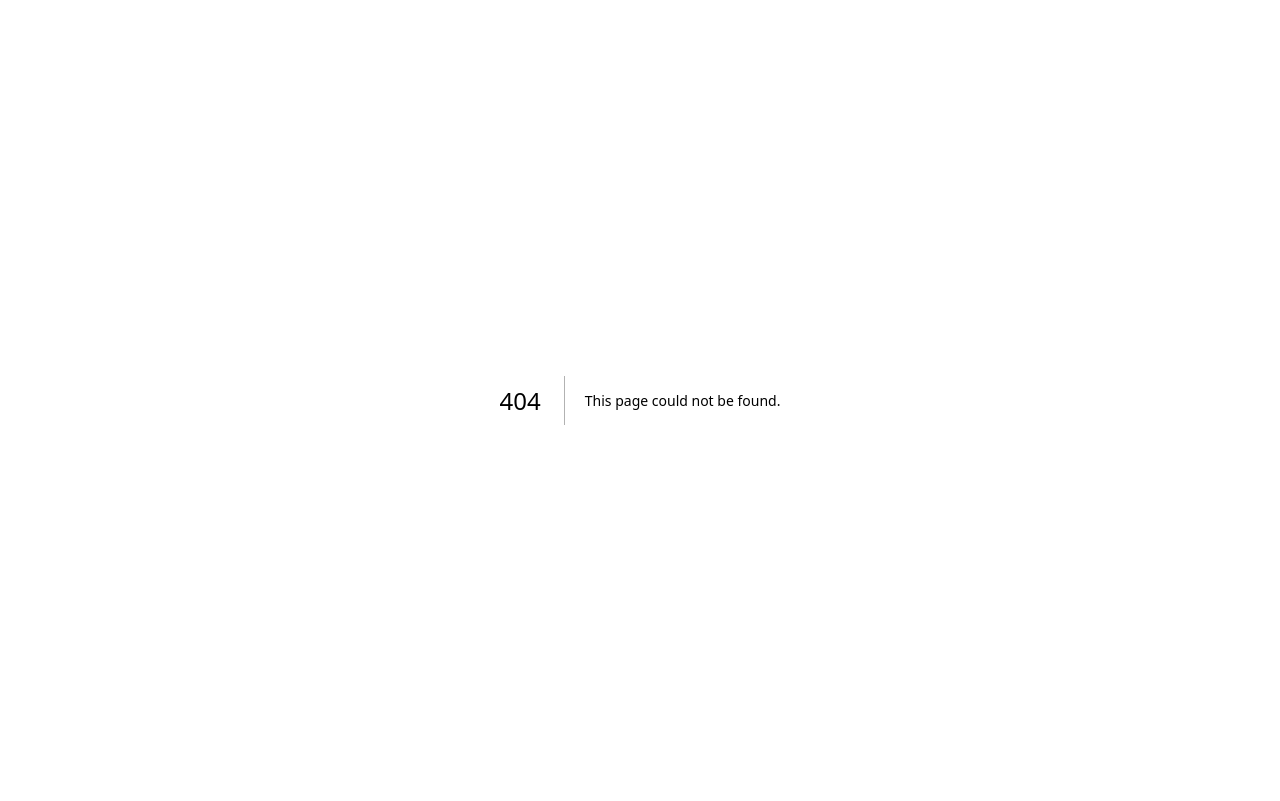
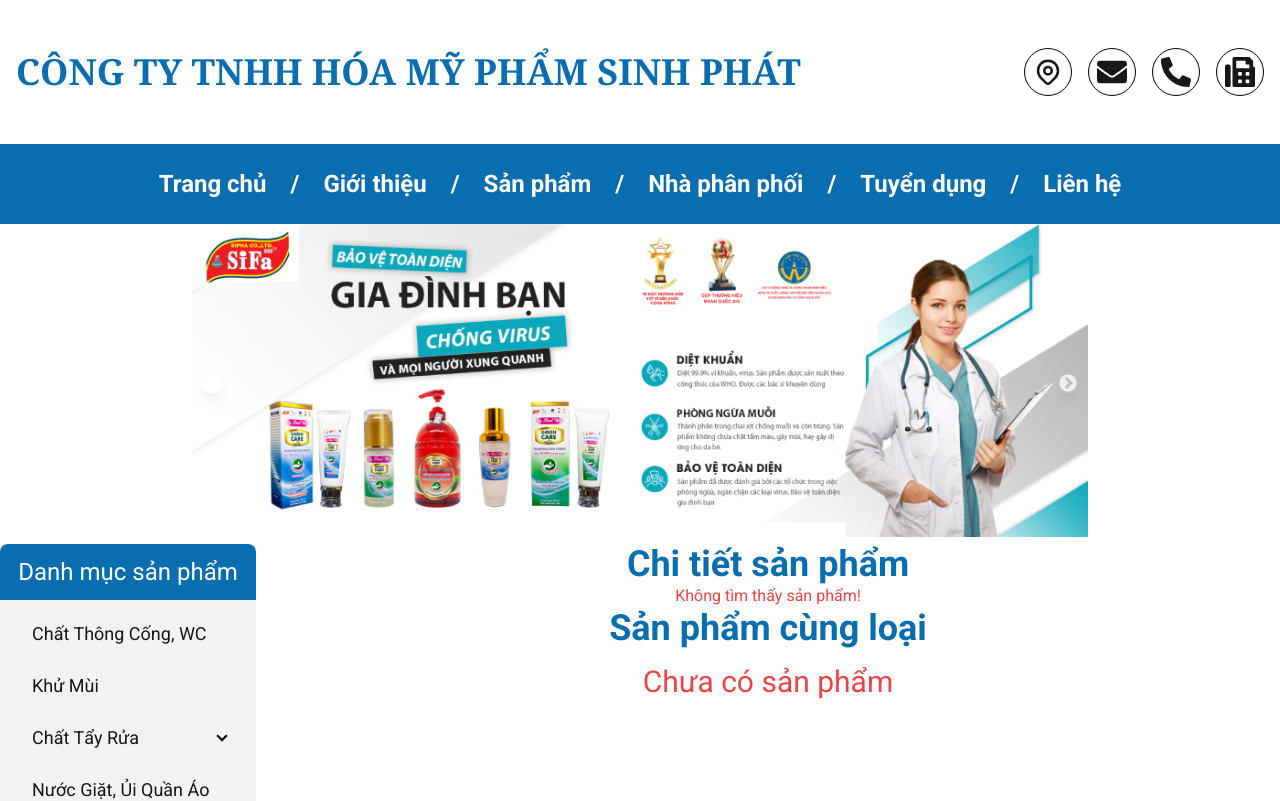
Before and after one commit to huutamisme/sifa999, a Next.js app: page /san-pham/1/1 in a window 1280 px wide. Before the commit this address had no page. Shown: the top 801 px of the page. Built offline with nearby package versions, Linux system fonts and the light colour scheme.

Commit message:
Implement Product Detail page

```diff
--- /dev/null
+++ b/app/san-pham/[typeSlug]/[productSlug]/page.tsx
@@ -0,0 +1,85 @@
+"use client";
+
+import NavLayout from "@/components/NavLayout";
+import { useParams } from "next/navigation";
+import { Product } from "@/types";
+import { Products } from "../../ProductData";
+import ProductList from "../../components/ProductList";
+import Image from "next/image";
+
+const DetailProduct: React.FC = () => {
+    const { typeSlug, productSlug } = useParams();
+
+    const dataSource: Product[] = Products as Product[];
+
+    // Lọc các sản phẩm theo `typeSlug`
+    const filteredProductsByType: Product[] = dataSource.filter(
+        (product) => product.type === typeSlug
+    );
+
+    // Tìm selectedProduct
+    const selectedProduct: Product | undefined = filteredProductsByType.find(
+        (product) => convertToSlug(product.name) === productSlug
+    );
+
+    // Tạo danh sách sản phẩm liên quan bằng cách loại bỏ `selectedProduct`
+    const relatedProducts: Product[] = filteredProductsByType.filter(
+        (product) => convertToSlug(product.name) !== productSlug
+    );
+
+    return (
+        <NavLayout>
+            <h2 className="text-4xl text-background font-bold text-center">Chi tiết sản phẩm</h2>
+            {selectedProduct ? (
+                <div
+                    key={selectedProduct.id}
+                    className="card card-side bg-base-100 shadow-xl w-full border border-2 my-4 flex items-center h-[350px]"
+                >
+                    <figure className="flex-shrink-0 w-[200px] h-full overflow-hidden">
+                        <Image
+                            src={selectedProduct.img}
+                            alt="Product image"
+                            width={200}
+                            height={250}
+                            className="object-contain w-full h-full"
+                        />
+                    </figure>
+                    <div className="flex-grow overflow-hidden h-full p-6">
+                        <h3 className="text-4xl font-bold mb-4">{selectedProduct.name}</h3>
+                        <div><strong>Mã Số:</strong> {selectedProduct.id}</div>
+                        <div className="flex space-x-4">
+                            <strong>Giá Bán: </strong>{selectedProduct.price.toLocaleString("vi-vn")} VNĐ
+                            <p className="text-yellow-500 font-semibold">
+                                (đối với đối tác có mã số thành viên sẽ nhận được chính sách ưu đãi riêng)
+                            </p>
+                        </div>
+                        <div><strong>Thể Tích Thực: </strong> {selectedProduct.volume}</div>
+                        <div>{selectedProduct.description}</div>
+                    </div>
+                </div>
+            ) : (
+                <p className="text-red-500 text-center">Không tìm thấy sản phẩm!</p>
+            )}
+            <h2 className="text-4xl text-background font-bold text-center">Sản phẩm cùng loại</h2>
+            <ProductList products={relatedProducts} />
+        </NavLayout>
+    );
+};
+
+export default DetailProduct;
+
+function convertToSlug(input: string): string {
+    const nonAccentVietnamese = input
+        .normalize("NFD")
+        .replace(/[\u0300-\u036f]/g, "")
+        .replace(/đ/g, "d")
+        .replace(/Đ/g, "D");
+
+    const slug = nonAccentVietnamese
+        .toLowerCase()
+        .replace(/[^a-zA-Z0-9\s-]/g, "")
+        .trim()
+        .replace(/\s+/g, "-");
+
+    return slug;
+}
--- a/app/san-pham/components/ProductList.tsx
+++ b/app/san-pham/components/ProductList.tsx
@@ -3,6 +3,7 @@
 import { useState } from "react";
 import Image from "next/image";
 import { Product } from "@/types";
+import Link from "next/link";
 
 interface ProductListProps {
     products: Product[];
@@ -34,7 +35,8 @@
                 <>
                     <div className="grid grid-cols-1 md:grid-cols-2 xl:grid-cols-3 gap-4 relative">
                         {paginatedProducts.map((product) => (
-                            <div
+                            <Link
+                                href={`./${product.name}`}
                                 key={product.id}
                                 className="card bg-base-100 shadow-xl flex items-center border border-2"
                             >
@@ -57,7 +59,7 @@
                                         </strong>
                                     </div>
                                 </div>
-                            </div>
+                            </Link>
                         ))}
                     </div>
                     {products.length >= 9 ? (
```
